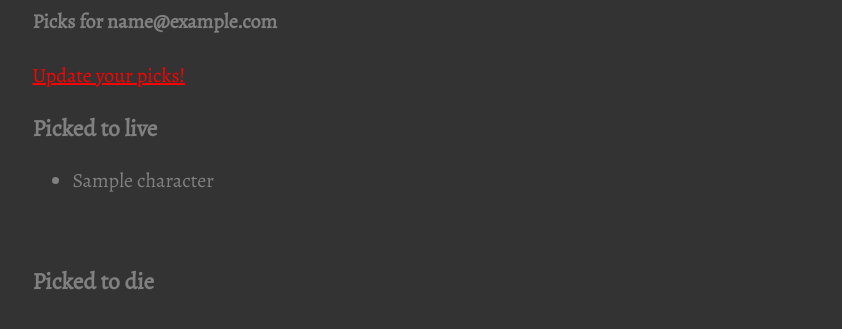
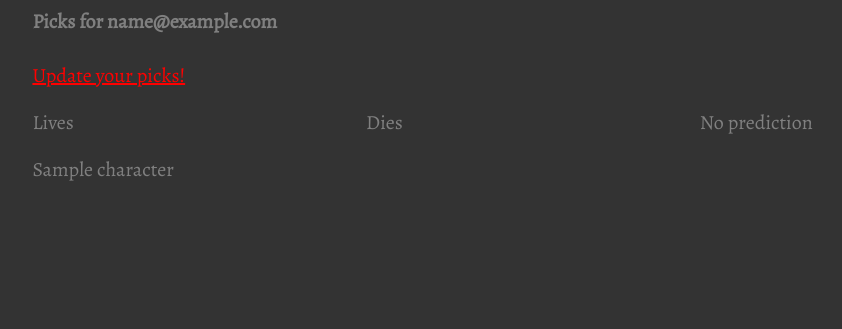
Before and after one commit to ojplg/gotdp, a Django app: page /pool/profile in a window 1280 px wide. Shown: the top 329 px of the page, without its empty margins (102-944 px from the left). Run offline with Django 3.2, Linux system fonts and the light colour scheme; a user stored in the database is signed in; tables that the repository leaves empty hold one stand-in row (values such as "Sample post").

Commit message:
Unselected listed on profile page

```diff
--- a/pool/models.py
+++ b/pool/models.py
@@ -49,6 +49,16 @@ class Selections(models.Model):
             data[pick.character.name]=Selection.decode_outcome(pick.outcome)
         return data
 
+    def unselected(self):
+        missing = []
+        characters = Character.objects.all()
+        selections = self.picks()
+        selected_characters = map ( lambda sel: sel.character , selections )
+        for character in characters:
+            if (character not in selected_characters):
+                missing.append(character)
+        return missing
+
     def update_picks(self, data):
         for name, prediction in data.items():
             new_name = True
@@ -66,6 +76,13 @@ class Selections(models.Model):
                 selection.selections = self
                 selection.save()
 
+    def load_by_user(user):
+        try:
+            return Selections.objects.get(user=user)
+        except DoesNotExist:
+            selections = Selections()
+            selections.user = user
+            return selections
 
 class Selection(models.Model):
     OUTCOMES = (
--- a/pool/templates/profile.html
+++ b/pool/templates/profile.html
@@ -11,22 +11,29 @@
 
 <br/>
 
-<h3>Picked to live</h3>
+<div>
 
-<ul>
-{% for live in lives %}
-    <li>{{ live.name }}</li>
-{% endfor %}
-</ul>
+    <div style="width: 33%; float: left;">
+        <p>Lives</p>
+        {% for c in lives %}
+            {{ c.name }}<br/>
+        {% endfor %}
+    </div>
 
-<br/>
+    <div style="width: 33%; float: left;">
+        <p>Dies</p>
+        {% for c in dies %}
+            {{ c.name }}<br/>
+        {% endfor %}
+    </div>
 
-<h3>Picked to die</h3>
+    <div style="width: 33%; float: left;">
+        <p>No prediction</p>
+        {% for c in unselected %}
+            {{ c.name }}<br/>
+        {% endfor %}
+    </div>
 
-<ul>
-{% for c in dies %}
-    <li>{{ c.name }}</li>
-{% endfor %}
-</ul>
+</div>
 
 {% endblock %}
--- a/pool/views.py
+++ b/pool/views.py
@@ -59,15 +59,11 @@ def select_characters(request):
 
 @login_required
 def profile(request):
-    lives = []
-    dies = []
-    try:
-        selections = Selections.objects.get(user=request.user)
-        lives = selections.picks_to_live()
-        dies = selections.picks_to_die()
-    except Selections.DoesNotExist:
-        print("User " + str(request.user) + " has no picks")
-    context = {'user':request.user, 'lives':lives, 'dies':dies}
+    selections = Selections.load_by_user(request.user)
+    context = {'user':request.user,
+               'lives':selections.picks_to_live(),
+               'dies':selections.picks_to_die(),
+               'unselected': selections.unselected()}
     return render(request,'profile.html',context)
 
 def summary(request):
```
Also changed, not shown: README.md.
